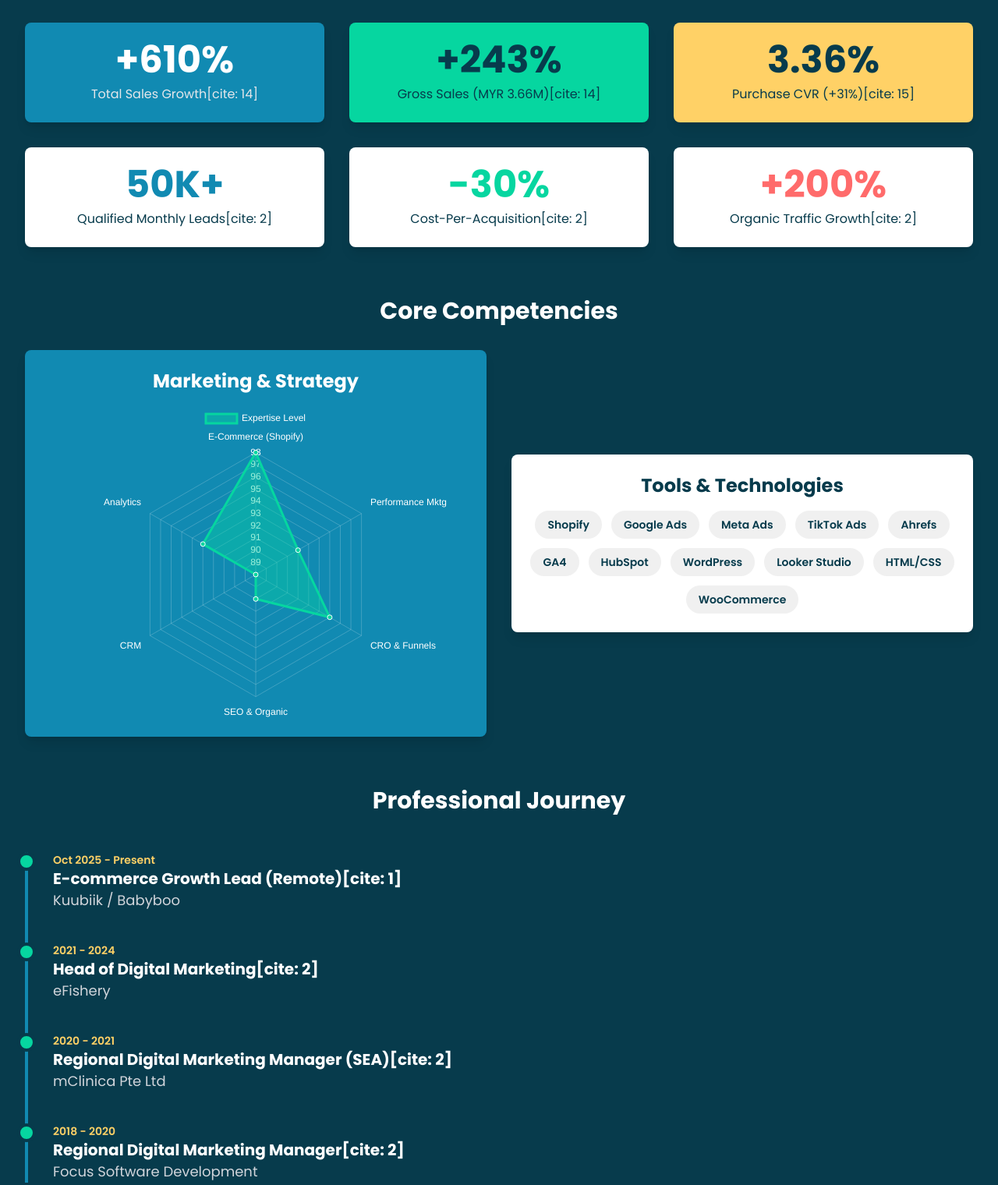
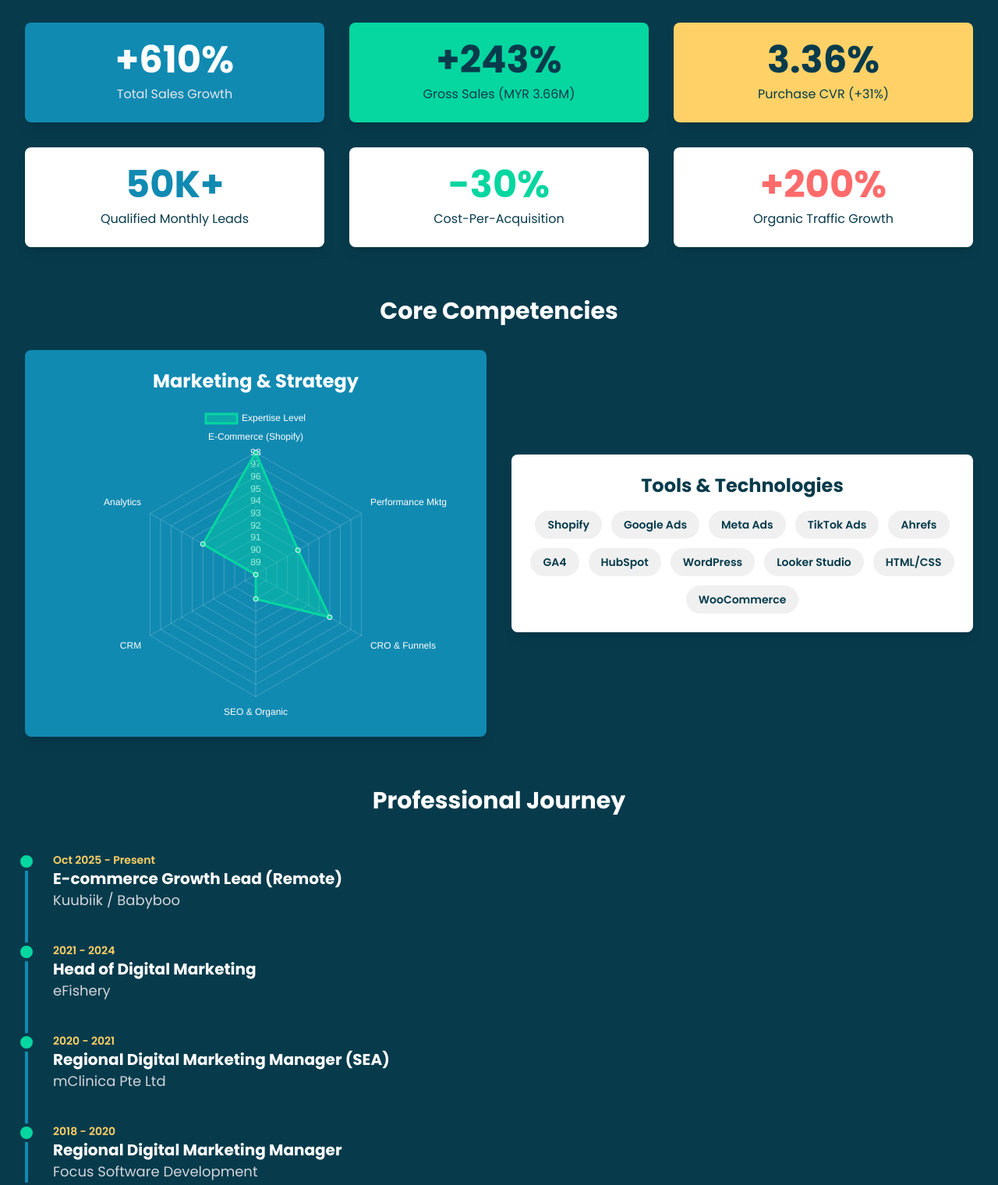
Before and after one commit to ekayudistirapermana/ekayudistirapermana.github.io, a plain HTML site: page project.html in a window 1280 px wide. Shown: the part 299-1819 px from the top of the page at 78% size. Drawn offline with nearby package versions, Linux system fonts and the light colour scheme.

Commit message:
Update project.html

```diff
--- a/project.html
+++ b/project.html
@@ -47,27 +47,27 @@
             <div class="grid grid-cols-2 md:grid-cols-3 gap-4 md:gap-8 text-center">
                 <div class="bg-[#118AB2] p-6 rounded-lg shadow-lg">
                     <h3 class="text-4xl md:text-5xl font-bold text-white">+610%</h3>
-                    <p class="text-sm md:text-base mt-2">Total Sales Growth[cite: 14]</p>
+                    <p class="text-sm md:text-base mt-2">Total Sales Growth</p>
                 </div>
                 <div class="bg-[#06D6A0] p-6 rounded-lg shadow-lg">
                     <h3 class="text-4xl md:text-5xl font-bold text-[#073B4C]">+243%</h3>
-                    <p class="text-sm md:text-base mt-2 text-[#073B4C]">Gross Sales (MYR 3.66M)[cite: 14]</p>
+                    <p class="text-sm md:text-base mt-2 text-[#073B4C]">Gross Sales (MYR 3.66M)</p>
                 </div>
                 <div class="bg-[#FFD166] p-6 rounded-lg shadow-lg">
                     <h3 class="text-4xl md:text-5xl font-bold text-[#073B4C]">3.36%</h3>
-                    <p class="text-sm md:text-base mt-2 text-[#073B4C]">Purchase CVR (+31%)[cite: 15]</p>
+                    <p class="text-sm md:text-base mt-2 text-[#073B4C]">Purchase CVR (+31%)</p>
                 </div>
                 <div class="bg-white p-6 rounded-lg shadow-lg">
                     <h3 class="text-4xl md:text-5xl font-bold text-[#118AB2]">50K+</h3>
-                    <p class="text-sm md:text-base mt-2 text-[#073B4C]">Qualified Monthly Leads[cite: 2]</p>
+                    <p class="text-sm md:text-base mt-2 text-[#073B4C]">Qualified Monthly Leads</p>
                 </div>
                 <div class="bg-white p-6 rounded-lg shadow-lg">
                     <h3 class="text-4xl md:text-5xl font-bold text-[#06D6A0]">-30%</h3>
-                    <p class="text-sm md:text-base mt-2 text-[#073B4C]">Cost-Per-Acquisition[cite: 2]</p>
+                    <p class="text-sm md:text-base mt-2 text-[#073B4C]">Cost-Per-Acquisition</p>
                 </div>
                 <div class="bg-white p-6 rounded-lg shadow-lg">
                     <h3 class="text-4xl md:text-5xl font-bold text-[#FF6B6B]">+200%</h3>
-                    <p class="text-sm md:text-base mt-2 text-[#073B4C]">Organic Traffic Growth[cite: 2]</p>
+                    <p class="text-sm md:text-base mt-2 text-[#073B4C]">Organic Traffic Growth</p>
                 </div>
             </div>
         </section>
@@ -106,25 +106,25 @@
                 <div class="mb-10 ml-8">
                     <div class="absolute w-6 h-6 bg-[#06D6A0] rounded-full -left-3.5 border-4 border-[#073B4C]"></div>
                     <p class="text-sm font-semibold text-[#FFD166]">Oct 2025 - Present</p>
-                    <h3 class="text-xl font-bold text-white">E-commerce Growth Lead (Remote)[cite: 1]</h3>
+                    <h3 class="text-xl font-bold text-white">E-commerce Growth Lead (Remote)</h3>
                     <p class="text-lg text-gray-300">Kuubiik / Babyboo</p>
                 </div>
                 <div class="mb-10 ml-8">
                     <div class="absolute w-6 h-6 bg-[#06D6A0] rounded-full -left-3.5 border-4 border-[#073B4C]"></div>
                     <p class="text-sm font-semibold text-[#FFD166]">2021 - 2024</p>
-                    <h3 class="text-xl font-bold text-white">Head of Digital Marketing[cite: 2]</h3>
+                    <h3 class="text-xl font-bold text-white">Head of Digital Marketing</h3>
                     <p class="text-lg text-gray-300">eFishery</p>
                 </div>
                 <div class="mb-10 ml-8">
                     <div class="absolute w-6 h-6 bg-[#06D6A0] rounded-full -left-3.5 border-4 border-[#073B4C]"></div>
                     <p class="text-sm font-semibold text-[#FFD166]">2020 - 2021</p>
-                    <h3 class="text-xl font-bold text-white">Regional Digital Marketing Manager (SEA)[cite: 2]</h3>
+                    <h3 class="text-xl font-bold text-white">Regional Digital Marketing Manager (SEA)</h3>
                     <p class="text-lg text-gray-300">mClinica Pte Ltd</p>
                 </div>
                 <div class="mb-10 ml-8">
                     <div class="absolute w-6 h-6 bg-[#06D6A0] rounded-full -left-3.5 border-4 border-[#073B4C]"></div>
                     <p class="text-sm font-semibold text-[#FFD166]">2018 - 2020</p>
-                    <h3 class="text-xl font-bold text-white">Regional Digital Marketing Manager[cite: 2]</h3>
+                    <h3 class="text-xl font-bold text-white">Regional Digital Marketing Manager</h3>
                     <p class="text-lg text-gray-300">Focus Software Development</p>
                 </div>
              </div>
@@ -135,21 +135,21 @@
             <div class="grid grid-cols-1 md:grid-cols-2 gap-8">
                 <div class="bg-white p-6 rounded-lg shadow-lg">
                     <h3 class="text-2xl font-bold text-[#073B4C] mb-2">Babyboo Gross Sales (MYR)</h3>
-                    <p class="text-[#073B4C] mb-4">Scaled regional e-commerce portfolio gross sales to MYR 3.66M[cite: 14], representing a 243% YoY growth.</p>
+                    <p class="text-[#073B4C] mb-4">Scaled regional e-commerce portfolio gross sales to MYR 3.66M, representing a 243% YoY growth.</p>
                     <div class="chart-container">
                         <canvas id="babybooChart"></canvas>
                     </div>
                 </div>
                 <div class="bg-white p-6 rounded-lg shadow-lg">
                     <h3 class="text-2xl font-bold text-[#073B4C] mb-2">eFishery Performance Lift</h3>
-                    <p class="text-[#073B4C] mb-4">Led initiatives that significantly improved key acquisition and retention metrics for the agritech leader[cite: 2].</p>
+                    <p class="text-[#073B4C] mb-4">Led initiatives that significantly improved key acquisition and retention metrics for the agritech leader.</p>
                     <div class="chart-container">
                         <canvas id="efisheryChart"></canvas>
                     </div>
                 </div>
                 <div class="bg-white p-6 rounded-lg shadow-lg md:col-span-2">
                      <h3 class="text-2xl font-bold text-[#073B4C] mb-2">B2B Lead Generation Engine</h3>
-                     <p class="text-[#073B4C] mb-4">Built a lead generation funnel delivering over 50,000 qualified leads[cite: 2] across key Southeast Asian markets.</p>
+                     <p class="text-[#073B4C] mb-4">Built a lead generation funnel delivering over 50,000 qualified leads across key Southeast Asian markets.</p>
                      <div class="chart-container">
                         <canvas id="leadGenChart"></canvas>
                     </div>
```
